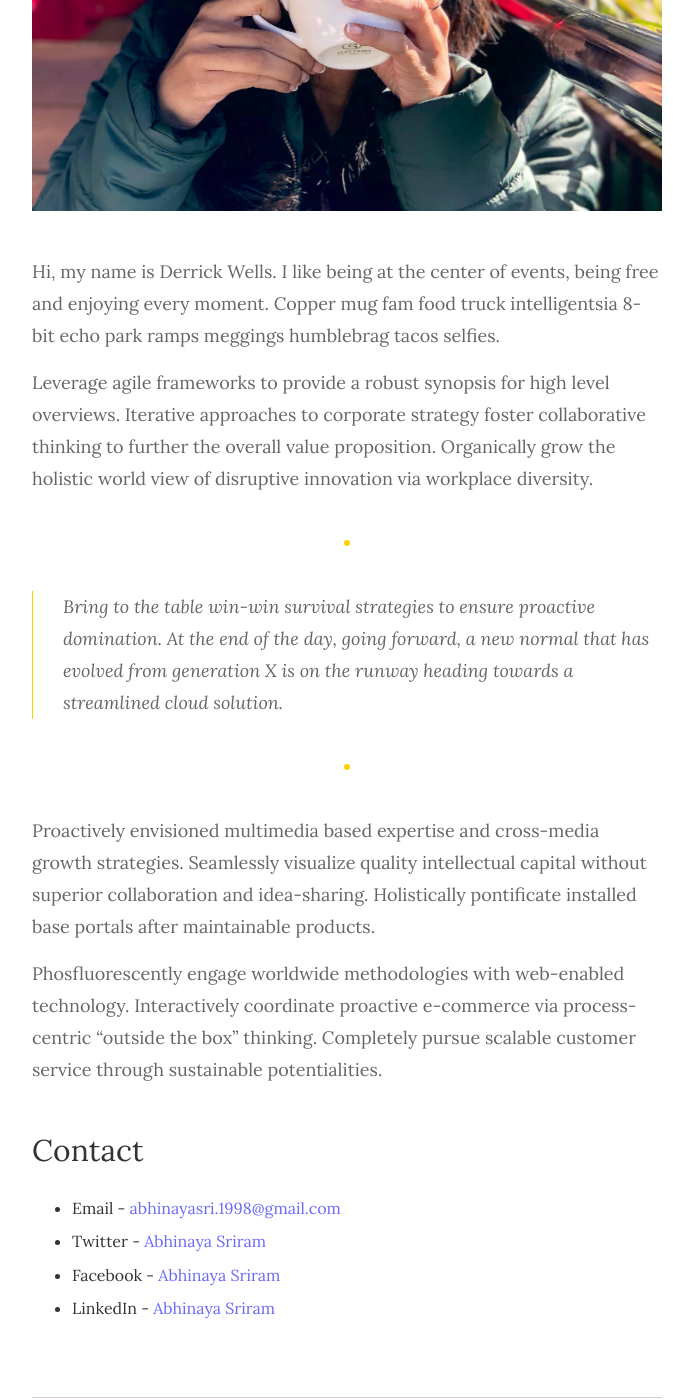
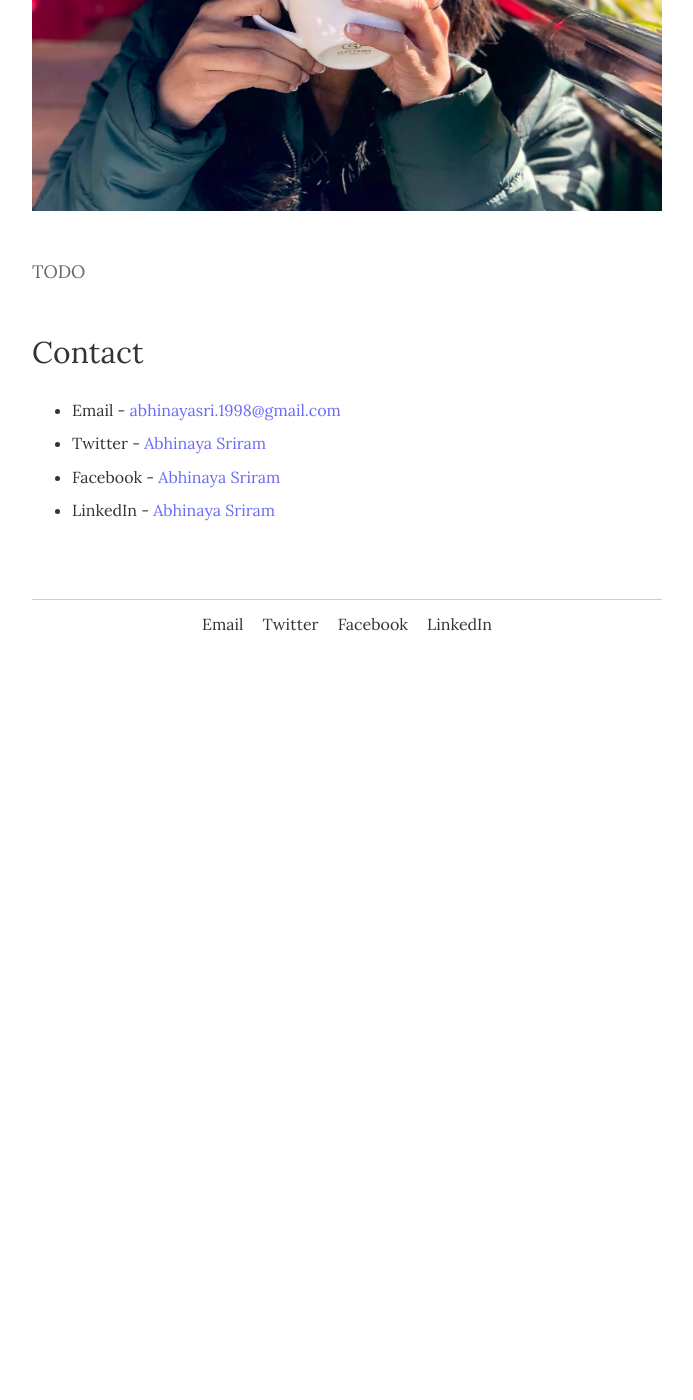
Before and after one commit to abhinaya-sriram/abhinaya-sriram.github.io, a Jekyll site: the page built from _pages/about.md, in a window 1280 px wide and 1400 px high, scrolled down 442 px. Shown: the whole window, without its empty margins (293-986 px from the left). Built offline with Jekyll 4.4.1, drawn with Linux system fonts in a browser that asks for light colours; after the commit the page ends 1106 px from its top, so only the background shows below that.

Commit message:
add TODO contents

```diff
--- a/_config.yml
+++ b/_config.yml
@@ -10,7 +10,7 @@ author:
   name: Abhinaya Sriram
   image: '/assets/img/profile.jpg'
   job: Journalist
-  bio: Passionate towards writing and exploring the new styles.Passionate towards writing and exploring the new styles.Passionate towards writing and exploring the new styles.
+  bio: Passionate towards writing and exploring the new styles.
   email: abhinayasri.1998@gmail.com
 
 
--- a/_pages/about.md
+++ b/_pages/about.md
@@ -5,19 +5,7 @@ permalink: /about/
 image: '/assets/img/profile.jpg'
 ---
 
-Hi, my name is Derrick Wells. I like being at the center of events, being free and enjoying every moment. Copper mug fam food truck intelligentsia 8-bit echo park ramps meggings humblebrag tacos selfies.
-
-Leverage agile frameworks to provide a robust synopsis for high level overviews. Iterative approaches to corporate strategy foster collaborative thinking to further the overall value proposition. Organically grow the holistic world view of disruptive innovation via workplace diversity.
-
-***
-
-> Bring to the table win-win survival strategies to ensure proactive domination. At the end of the day, going forward, a new normal that has evolved from generation X is on the runway heading towards a streamlined cloud solution.
-
-***
-
-Proactively envisioned multimedia based expertise and cross-media growth strategies. Seamlessly visualize quality intellectual capital without superior collaboration and idea-sharing. Holistically pontificate installed base portals after maintainable products.
-
-Phosfluorescently engage worldwide methodologies with web-enabled technology. Interactively coordinate proactive e-commerce via process-centric "outside the box" thinking. Completely pursue scalable customer service through sustainable potentialities.
+TODO
 
 ## Contact
 - Email - [abhinayasri.1998@gmail.com](mailto:abhinayasri.1998@gmail.com){:target="_blank"}
--- a/articles.html
+++ b/articles.html
@@ -3,7 +3,7 @@ layout: page
 title: Articles
 image:
 permalink: /articles
-description: TODO
+description: Articles that I have worked on.
 ---
 
 <div class="container">
--- a/videos.html
+++ b/videos.html
@@ -2,7 +2,7 @@
 layout: page
 title: Videos
 permalink: /videos
-description: TODO
+description: Videos that I have worked on.
 ---
 
 <iframe width="560" height="315" src="https://www.youtube.com/embed/I-XIkffcfpE" frameborder="0"
```
